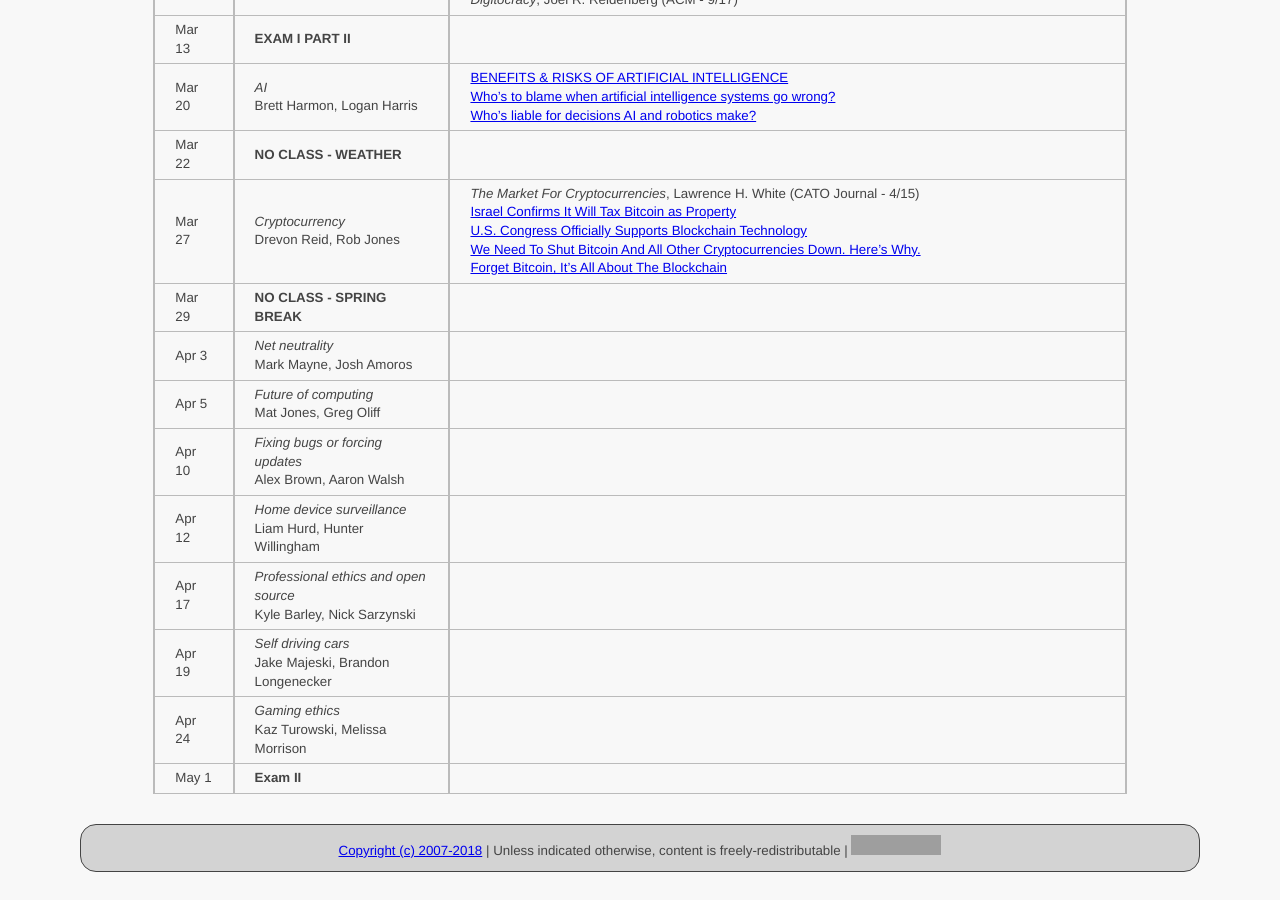
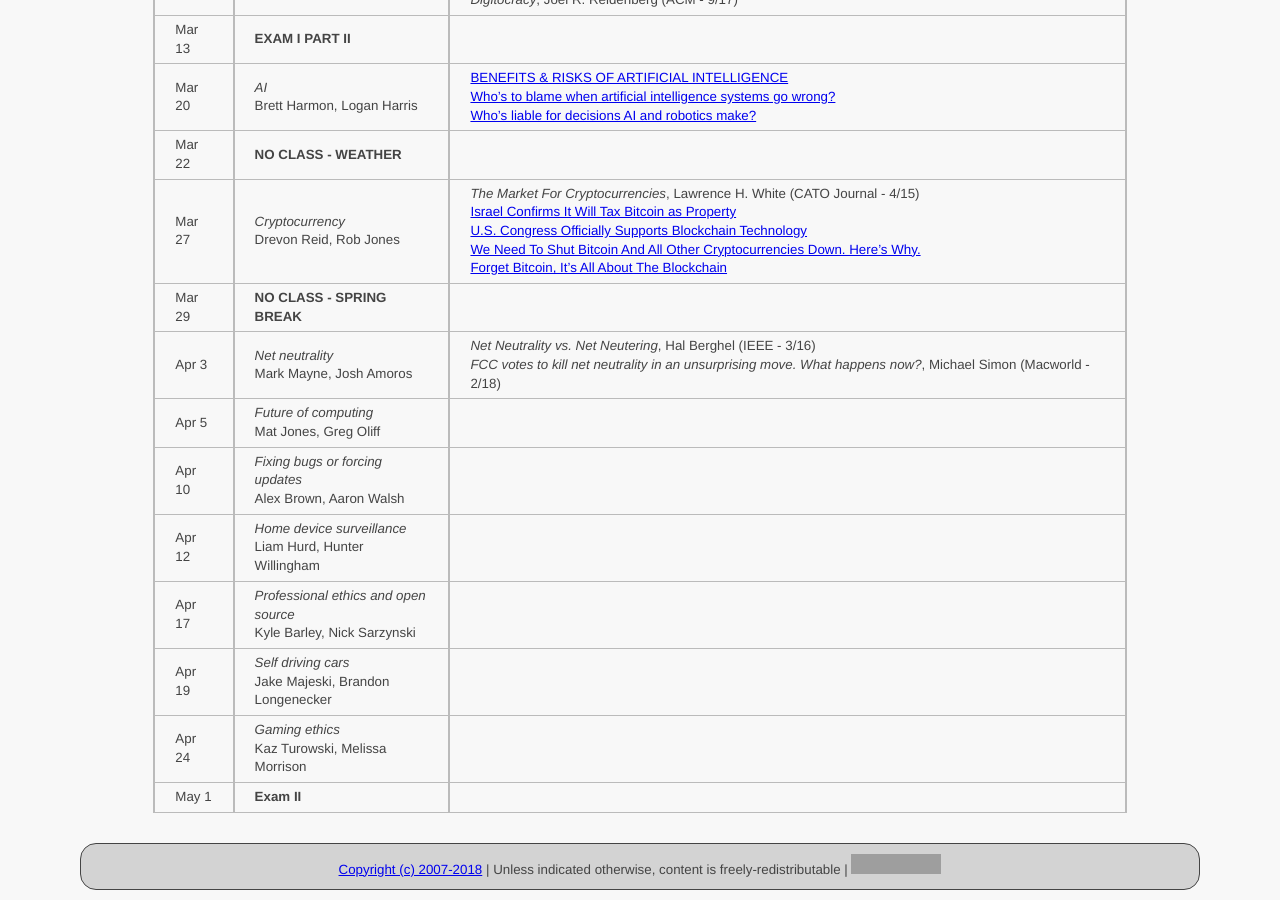
Before and after one commit to ycpcs/cs456-spring2018, a Jekyll site: the page built from schedule/index.md, in a window 1280 px wide and 900 px high, scrolled down 1202 px. Built offline with Jekyll 4.4.1, drawn with Linux system fonts in a browser that asks for light colours; grey boxes are pictures that could not be loaded.

Commit message:
add net neutrality articles
add net neutrality articles

```diff
--- a/schedule/index.md
+++ b/schedule/index.md
@@ -33,7 +33,7 @@ All reading materials can be accessed via [Schmidt Library](http://library.ycp.e
 > Mar 22  | **NO CLASS - WEATHER** | |
 > Mar 27  | *Cryptocurrency* <br /> Drevon Reid, Rob Jones | *The Market For Cryptocurrencies*, Lawrence H. White (CATO Journal - 4/15) <br /> [Israel Confirms It Will Tax Bitcoin as Property](https://www.coindesk.com/israel-confirms-will-tax-bitcoin-property/) <br /> [U.S. Congress Officially Supports Blockchain Technology](https://www.astralcrypto.com/2018/03/19/u-s-congress-officially-supports-blockchain-technology/) <br /> [We Need To Shut Bitcoin And All Other Cryptocurrencies Down. Here's Why.](https://www.forbes.com/sites/jasonbloomberg/2018/03/10/we-need-to-shut-bitcoin-and-all-other-cryptocurrencies-down-heres-why/#2db8cba41bca) <br /> [Forget Bitcoin, It's All About The Blockchain](https://www.forbes.com/sites/jamiemoy/2018/02/22/forget-bitcoin-its-all-about-the-blockchain/#6e4985b75f6b) |
 > Mar 29  | **NO CLASS - SPRING BREAK** | |
-> Apr 3   | *Net neutrality* <br /> Mark Mayne, Josh Amoros | |
+> Apr 3   | *Net neutrality* <br /> Mark Mayne, Josh Amoros | *Net Neutrality vs. Net Neutering*, Hal Berghel (IEEE - 3/16) <br /> *FCC votes to kill net neutrality in an unsurprising move. What happens now?*, Michael Simon (Macworld - 2/18)  |
 > Apr 5   | *Future of computing* <br /> Mat Jones, Greg Oliff | |
 > Apr 10  | *Fixing bugs or forcing updates* <br /> Alex Brown, Aaron Walsh | |
 > Apr 12  | *Home device surveillance* <br /> Liam Hurd, Hunter Willingham | |
```
